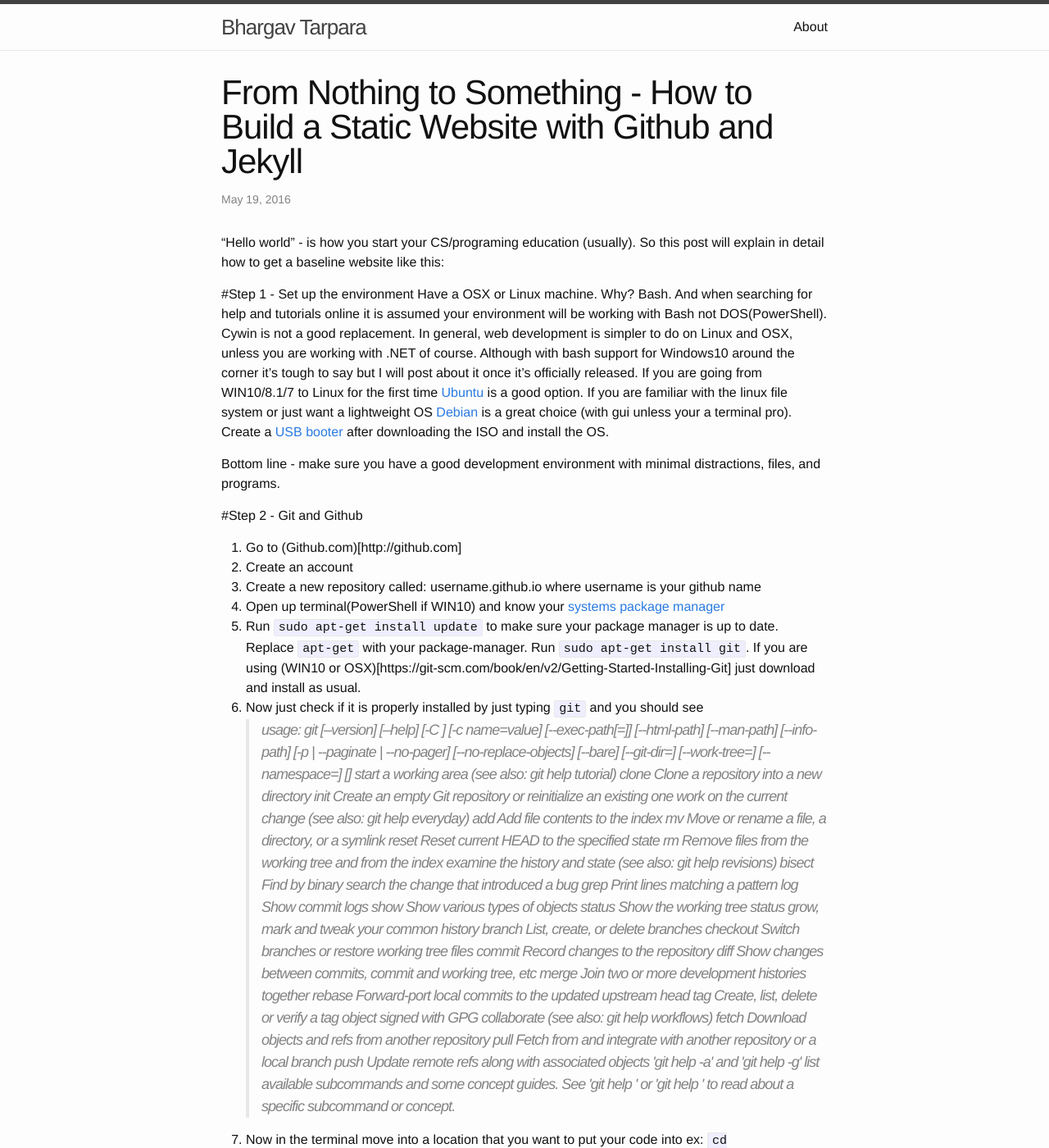
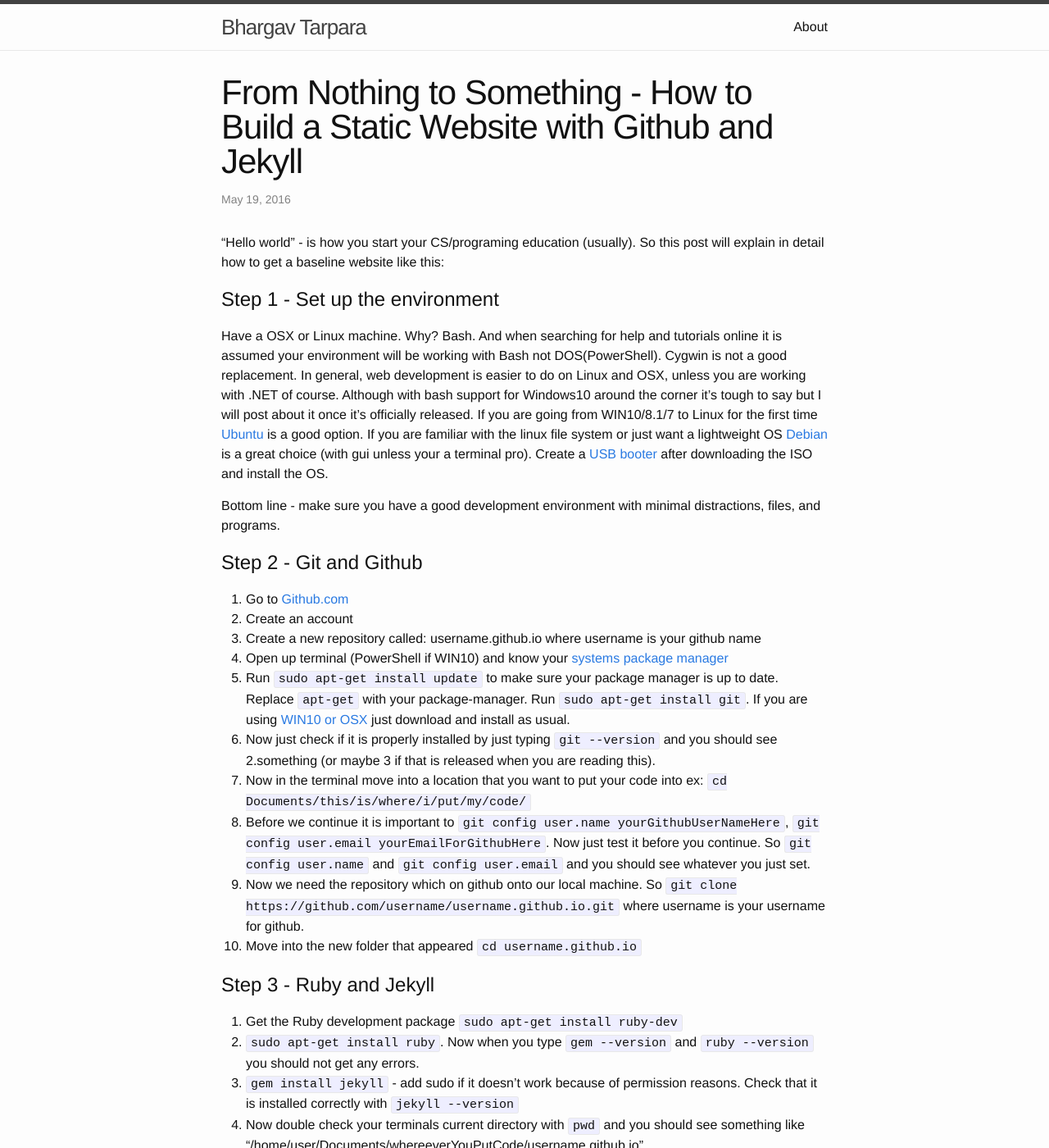
Before and after one commit to BTruer/BTruer.github.io, a Jekyll site: the page built from _posts/2016-05-19-From-Nothing-to-Something---How-to-Build-a-Static-Website-with-Github-and-Jekyll.md, in a window 1280 px wide and 1400 px high. Shown: the whole window at 82% size. Built offline with Jekyll 4.4.1, drawn with Linux system fonts in a browser that asks for light colours; some of the changed text lies outside the part shown.

Commit message:
fixed blog post and bad landing page

````diff
--- a/_posts/2016-05-19-From-Nothing-to-Something---How-to-Build-a-Static-Website-with-Github-and-Jekyll.md
+++ b/_posts/2016-05-19-From-Nothing-to-Something---How-to-Build-a-Static-Website-with-Github-and-Jekyll.md
@@ -5,79 +5,47 @@ tags: how to, create, website, github, jekyll, blog, post, pages, linux, windows
 ---
 "Hello world" - is how you start your CS/programing education (usually). So this post will explain in detail how to get a baseline website like this:
 
-#Step 1 - Set up the environment
-Have a OSX or Linux machine. Why? Bash. And when searching for help and tutorials online it is assumed your environment will be working with Bash not DOS(PowerShell). Cywin is not a good replacement. In general, web development is simpler to do on Linux and OSX, unless you are working with .NET of course. Although with bash support for Windows10 around the corner it's tough to say but I will post about it once it's officially released. If you are going from WIN10/8.1/7 to Linux for the first time [Ubuntu](http://www.ubuntu.com/download/desktop) is a good option. If you are familiar with the linux file system or just want a lightweight OS [Debian](https://www.debian.org/CD/live/) is a great choice (with gui unless your a terminal pro). Create a [USB booter](http://www.pendrivelinux.com/universal-usb-installer-easy-as-1-2-3/) after downloading the ISO and install the OS.
+# Step 1 - Set up the environment
+Have a OSX or Linux machine. Why? Bash. And when searching for help and tutorials online it is assumed your environment will be working with Bash not DOS(PowerShell). Cygwin is not a good replacement. In general, web development is easier to do on Linux and OSX, unless you are working with .NET of course. Although with bash support for Windows10 around the corner it's tough to say but I will post about it once it's officially released. If you are going from WIN10/8.1/7 to Linux for the first time [Ubuntu](http://www.ubuntu.com/download/desktop) is a good option. If you are familiar with the linux file system or just want a lightweight OS [Debian](https://www.debian.org/CD/live/) is a great choice (with gui unless your a terminal pro). Create a [USB booter](http://www.pendrivelinux.com/universal-usb-installer-easy-as-1-2-3/) after downloading the ISO and install the OS.
 
 Bottom line - make sure you have a good development environment with minimal distractions, files, and programs.
 
-#Step 2 - Git and Github
-1. Go to (Github.com)[http://github.com]
+# Step 2 - Git and Github
+1. Go to [Github.com](http://github.com)
 2. Create an account
-3. Create a new repository called: username.github.io     where username is your github name
-4. Open up terminal(PowerShell if WIN10) and know your [systems package manager](http://distrowatch.com/dwres.php?resource=package-management)
-5. Run ```sudo apt-get install update``` to make sure your package manager is up to date. Replace ```apt-get``` with your package-manager. Run ```sudo apt-get install git```. If you are using (WIN10 or OSX)[https://git-scm.com/book/en/v2/Getting-Started-Installing-Git] just download and install as usual.
-6. Now just check if it is properly installed by just typing ```git``` and you should see
->usage: git [--version] [--help] [-C <path>] [-c name=value]
-           [--exec-path[=<path>]] [--html-path] [--man-path] [--info-path]
-           [-p | --paginate | --no-pager] [--no-replace-objects] [--bare]
-           [--git-dir=<path>] [--work-tree=<path>] [--namespace=<name>]
-           <command> [<args>]
-start a working area (see also: git help tutorial)
-   clone      Clone a repository into a new directory
-   init       Create an empty Git repository or reinitialize an existing one
-work on the current change (see also: git help everyday)
-   add        Add file contents to the index
-   mv         Move or rename a file, a directory, or a symlink
-   reset      Reset current HEAD to the specified state
-   rm         Remove files from the working tree and from the index
-examine the history and state (see also: git help revisions)
-   bisect     Find by binary search the change that introduced a bug
-   grep       Print lines matching a pattern
-   log        Show commit logs
-   show       Show various types of objects
-   status     Show the working tree status
-grow, mark and tweak your common history
-   branch     List, create, or delete branches
-   checkout   Switch branches or restore working tree files
-   commit     Record changes to the repository
-   diff       Show changes between commits, commit and working tree, etc
-   merge      Join two or more development histories together
-   rebase     Forward-port local commits to the updated upstream head
-   tag        Create, list, delete or verify a tag object signed with GPG
-collaborate (see also: git help workflows)
-   fetch      Download objects and refs from another repository
-   pull       Fetch from and integrate with another repository or a local branch
-   push       Update remote refs along with associated objects
-'git help -a' and 'git help -g' list available subcommands and some
-concept guides. See 'git help <command>' or 'git help <concept>'
-to read about a specific subcommand or concept.
-
+3. Create a new repository called: username.github.io where username is your github name
+4. Open up terminal (PowerShell if WIN10) and know your [systems package manager](http://distrowatch.com/dwres.php?resource=package-management)
+5. Run ```sudo apt-get install update``` to make sure your package manager is up to date. Replace ```apt-get``` with your package-manager. Run ```sudo apt-get install git```. If you are using [WIN10 or OSX](https://git-scm.com/book/en/v2/Getting-Started-Installing-Git) just download and install as usual.
+6. Now just check if it is properly installed by just typing ```git --version``` and you should see 2.something (or maybe 3 if that is released when you are reading this).
 7. Now in the terminal move into a location that you want to put your code into ex: ```cd Documents/this/is/where/i/put/my/code/```
-8. Before we continue it is important to ```git config user.name yourGithubUserNameHere```.```git config user.email yourEmailForGithubHere```. Now just test it before you continue. So ```git config user.name``` and ```git config user.email``` and you should see whatever you just set.
+8. Before we continue it is important to ```git config user.name yourGithubUserNameHere```, ```git config user.email yourEmailForGithubHere```. Now just test it before you continue. So ```git config user.name``` and ```git config user.email``` and you should see whatever you just set.
 9. Now we need the repository which on github onto our local machine. So ```git clone https://github.com/username/username.github.io.git``` where username is your username for github.
 10. Move into the new folder that appeared ```cd username.github.io```
 
-#Step 3 - Ruby and Jekyll
+# Step 3 - Ruby and Jekyll
 1. Get the Ruby development package ```sudo apt-get install ruby-dev```
-2. ```sudo apt-get install ruby```. Now when you type ```gem``` and ```ruby --version``` you should not get any errors.
+2. ```sudo apt-get install ruby```. Now when you type ```gem --version``` and ```ruby --version``` you should not get any errors.
 3. ```gem install jekyll``` - add sudo if it doesn't work because of permission reasons. Check that it is installed correctly with ```jekyll --version```
 4. Now double check your terminals current directory with ```pwd``` and you should see something like "/home/user/Documents/whereeverYouPutCode/username.github.io"
 5. Now that you are in the right spot run and the folder you are in is empty (remove the README.md temporarily and put it back in later) ```jekyll new .```
 
-#Step 4 - Push the repository to github
+# Step 4 - Push the repository to github
 1. Assuming you are still in the repository folder of which you just created the jekyll site with the following files/folders: ```_config.yml _layouts    _sass   css     index.html
 _includes   _posts      about.md    feed.xml README.md(added back in)```, run ```git status``` and you should see some red text. These are unattached and uncommitted files and changes.
 2. Run ```git add .``` This command added all the unattached files to the repository.
 3. Run ```git commit -m "your message here or First commit with jekyll site"```
 4. Run ```git push origin master``` and you will need to put in your account information
 
-#Step 5 - Rejoice for a Moment
+***Note*** in general it is best practice to ```jekyll build``` which will generate a "\_site" folder (locally - you dont need on repo) and ```jekyll serve``` to check what the site will look like at localhost:4000
+
+# Step 5 - Rejoice for a Moment
 1. Go to your favorite browser and in the address type in ```username.github.io``` - that's your site!
 2. Now begin making it your own... i'll save that for another tutorial.
 
-Note in general it is best practice to ```jekyll build``` which will generate a "\_site" folder
 
-Helpful links/tutorials:
-  Jekyll build watch serve ***important read***: http://jekyllrb.com/docs/usage/
-  Markdown syntax for blog post that go in ```_posts``` https://guides.github.com/features/mastering-markdown/   https://github.com/adam-p/markdown-here/wiki/Markdown-Cheatsheet#blockquotes
-  ZacBlanco's tutorial: http://blanco.io/blog/jekyll/building-a-site-with-jekyll
+
+## _Helpful links/tutorials:_
+
+  1. Jekyll build watch serve ***important read***: [http://jekyllrb.com/docs/usage/](http://jekyllrb.com/docs/usage/)
+  2. Markdown syntax for blog post that go in ```_posts``` [https://guides.github.com/features/mastering-markdown/](https://guides.github.com/features/mastering-markdown/)   [https://github.com/adam-p/markdown-here/wiki/Markdown-Cheatsheet#blockquotes](https://github.com/adam-p/markdown-here/wiki/Markdown-Cheatsheet#blockquotes)
+  3. [ZacBlanco's tutorial](http://blanco.io/blog/jekyll/building-a-site-with-jekyll)
````
